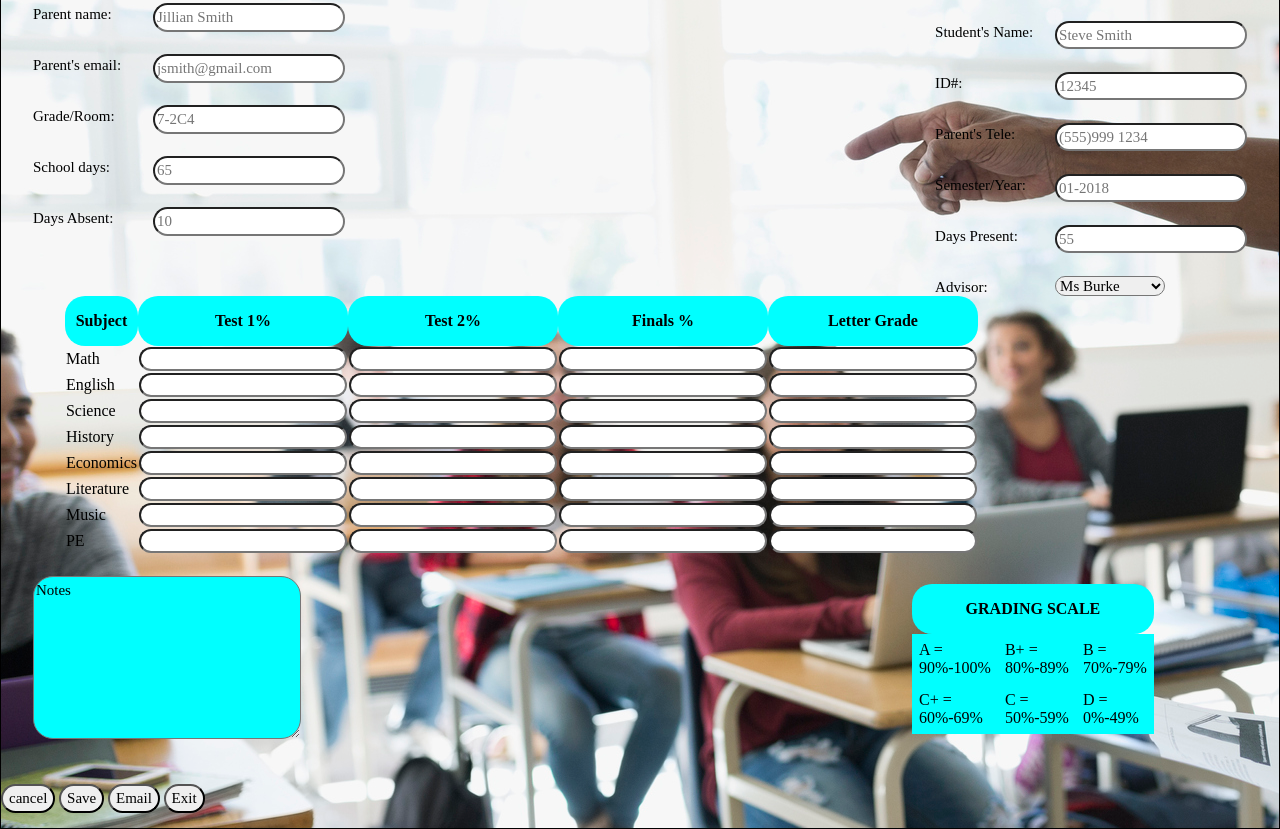
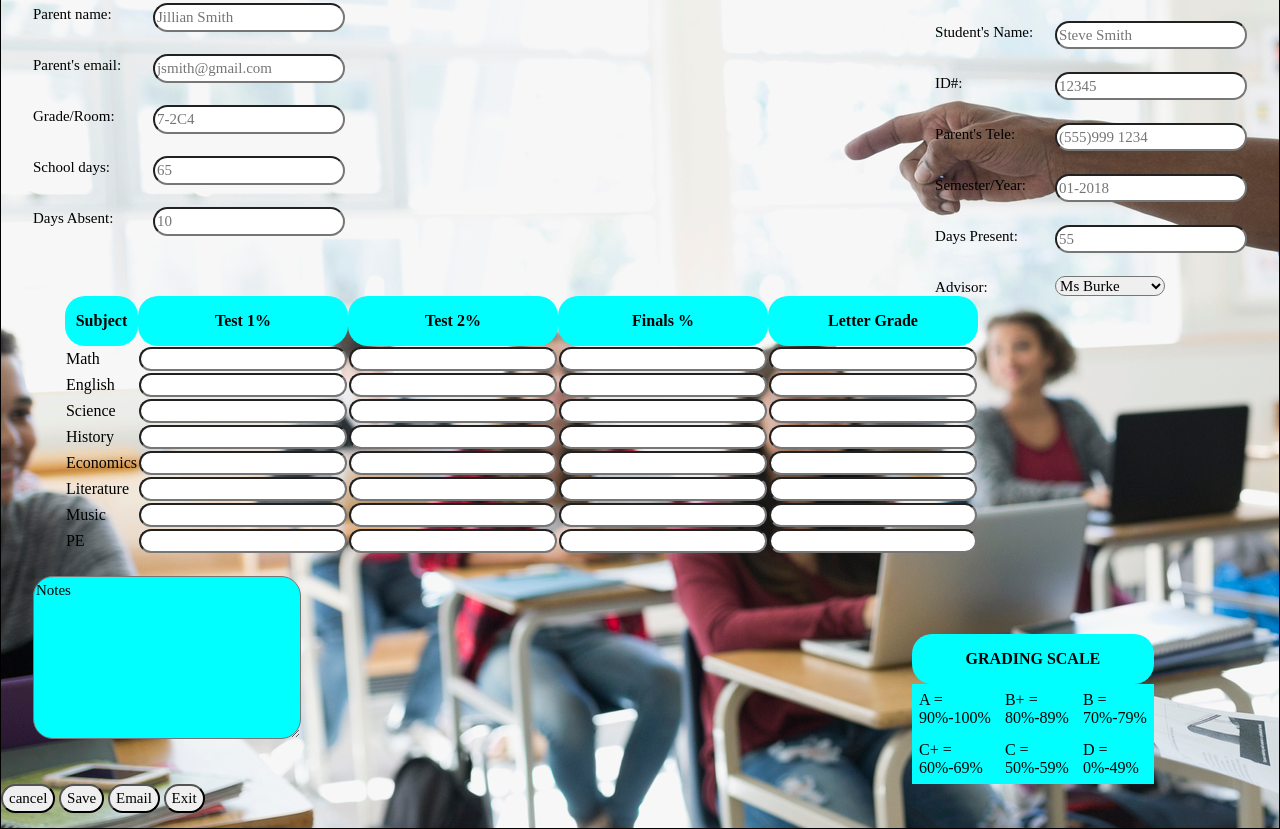
Before and after one commit to utech101/school, a plain HTML site: page Reportcard.html in a window 1280 px wide. Shown: the part 292-1121 px from the top of the page. Drawn offline with nearby package versions, Linux system fonts and the light colour scheme.

Commit message:
Update Reportcard.html

```diff
--- a/Reportcard.html
+++ b/Reportcard.html
@@ -178,7 +178,7 @@
 
 				</div>
 
-			<div id="bottom-right" style="float:right; margin-top:-155px;">
+			<div id="bottom-right" style="float:right; margin-top:-105px;">
 	       	        <table  cellspacing="3" cellpadding="7" >
 					<tr >
 						<th colspan ="3">GRADING SCALE </th>
```
